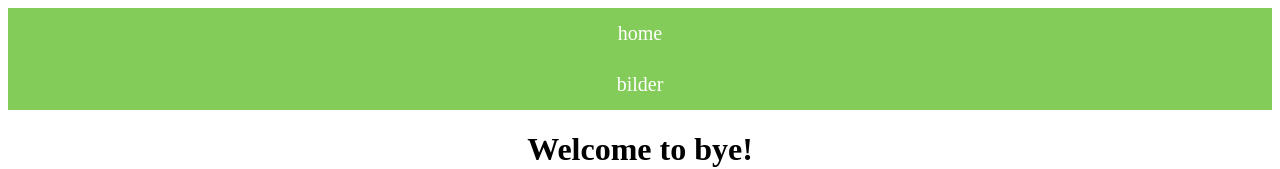
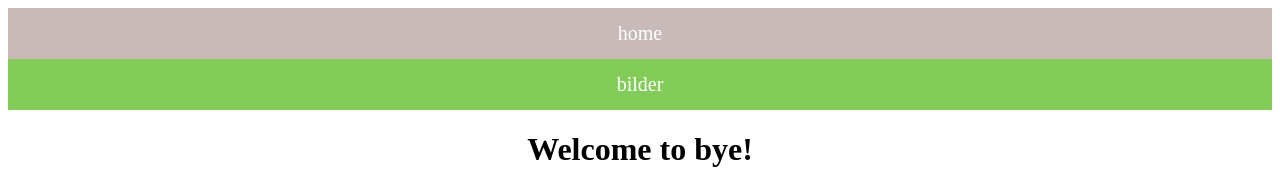
Before and after one commit to oskarjoh/angualar, an Angular app: page / in a window 1280 px wide. In both pictures the pointer is over the link "home". Shown: the top 169 px of the page. Built offline with nearby package versions, Linux system fonts and the light colour scheme.

Commit message:
lagt til at den skal byte farge når man har musa oppo knapen

```diff
--- a/src/app/app.component.css
+++ b/src/app/app.component.css
@@ -20,5 +20,8 @@ div.bunn {
     text-decoration: none;
     font-size: 20px;
     font-family: inherit;
-    padding: 14px 16px;
+    padding: 14px 16px
 }
+.meny a:hover {
+    background-color: #C9BABA;
+}
```
